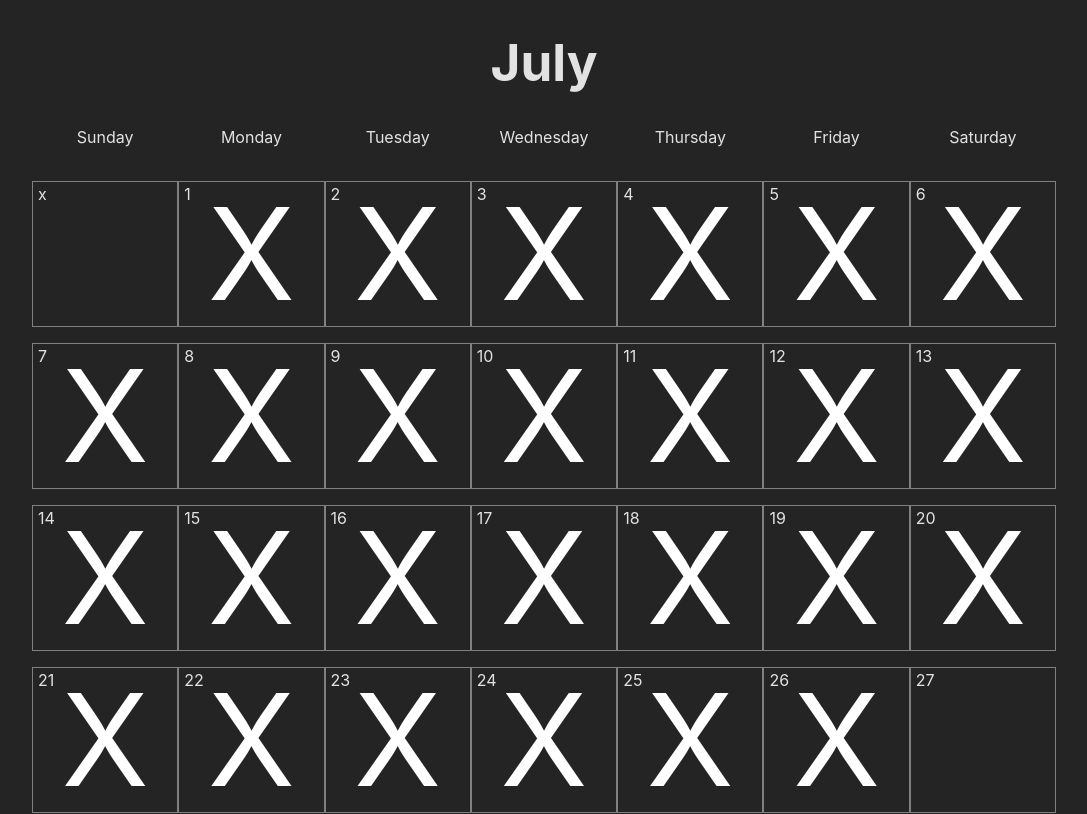
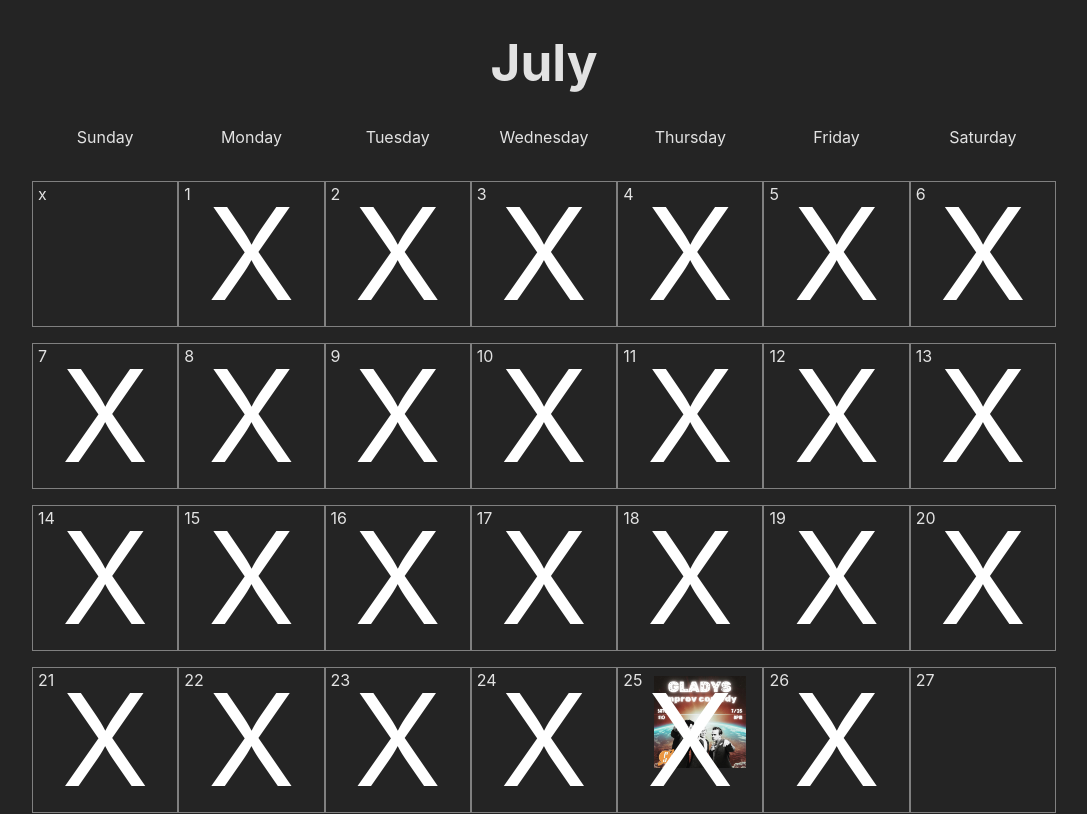
Before and after one commit to wcstrickland/calendar, a Svelte app: page / in a window 1280 px wide. Shown: the top 814 px of the page, without its empty margins (96-1183 px from the left). Built offline with nearby package versions, Linux system fonts and the light colour scheme.

Commit message:
added show

```diff
--- a/currentMonth.mjs
+++ b/currentMonth.mjs
@@ -178,11 +178,11 @@ let data = {
         "img": ""
     }],
     "25": [{
-        "title": "",
-        "location" : "",
-        "time": "",
-        "link": "",
-        "img": ""
+        "title": "Gladys",
+        "location" : "Saturn",
+        "time": "8PM",
+        "link": "https://wl.seetickets.us/event/gladys-improv/610567?afflky=SaturnBirmingham",
+        "img": "suits.jpg"
     }],
     "26": [{
         "title": "",
```
Also changed, not shown: public/suits.jpg (added).
